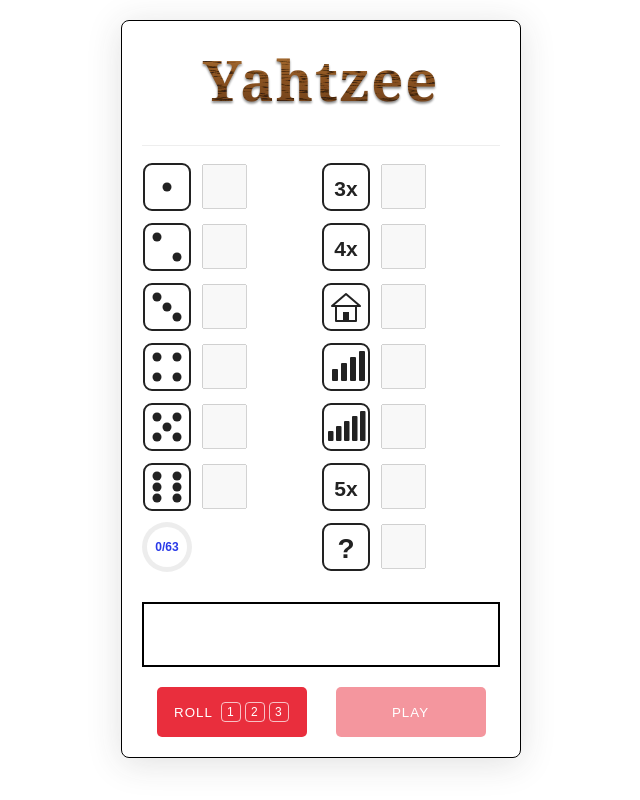
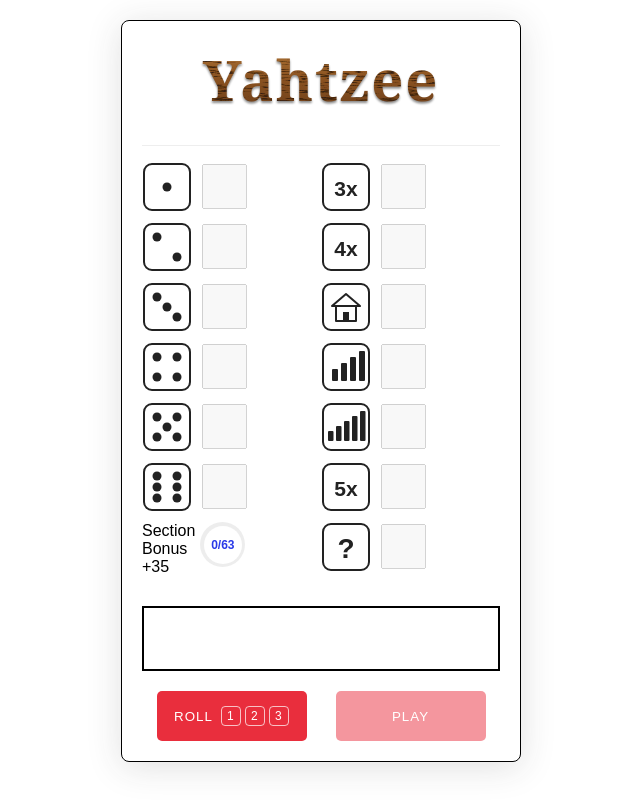
Before and after one commit to TimNooteboom/vuejs-yahtzee, a Vue app: page / in a window 1280 px wide. Shown: the whole page, without its empty margins (319-959 px from the left). Built offline with nearby package versions, Linux system fonts and the light colour scheme.

Commit message:
Add section bonus text

```diff
--- a/src/components/Yahtzee.vue
+++ b/src/components/Yahtzee.vue
@@ -19,11 +19,18 @@
             readonly
           />
         </div>
-        <div class="progress-container">
-          <div class="circular-progress" :style="progressStyle">
-            <span class="progress-value" :class="{ bonus: gotUpperBonus }">
-              {{ upperCatSum }}/{{ UPPER_SECTION_TARGET }}
-            </span>
+        <div class="section">
+          <div class="section-column">
+            <div>Section</div>
+            <div>Bonus</div>
+            <div>+35</div>
+          </div>
+          <div class="progress-container">
+            <div class="circular-progress" :style="progressStyle">
+              <span class="progress-value" :class="{ bonus: gotUpperBonus }">
+                {{ upperCatSum }}/{{ UPPER_SECTION_TARGET }}
+              </span>
+            </div>
           </div>
         </div>
       </div>
@@ -388,6 +395,10 @@
     input:not(:disabled) {
       cursor: pointer;
     }
+
+    .section-column {
+      margin-right: 5px;
+    }
   }
   .progress-container {
     .circular-progress {
@@ -395,8 +406,8 @@
       align-items: center;
       justify-content: center;
       position: relative;
-      height: 50px;
-      width: 50px;
+      height: 45px;
+      width: 45px;
       border-radius: 50%;
       background: conic-gradient(
         #2a3ae8 calc(var(--deg) * 1deg),
@@ -407,8 +418,8 @@
       &::before {
         content: "";
         position: absolute;
-        height: 40px;
-        width: 40px;
+        height: 38px;
+        width: 38px;
         border-radius: 50%;
         background-color: #fff;
       }
```
